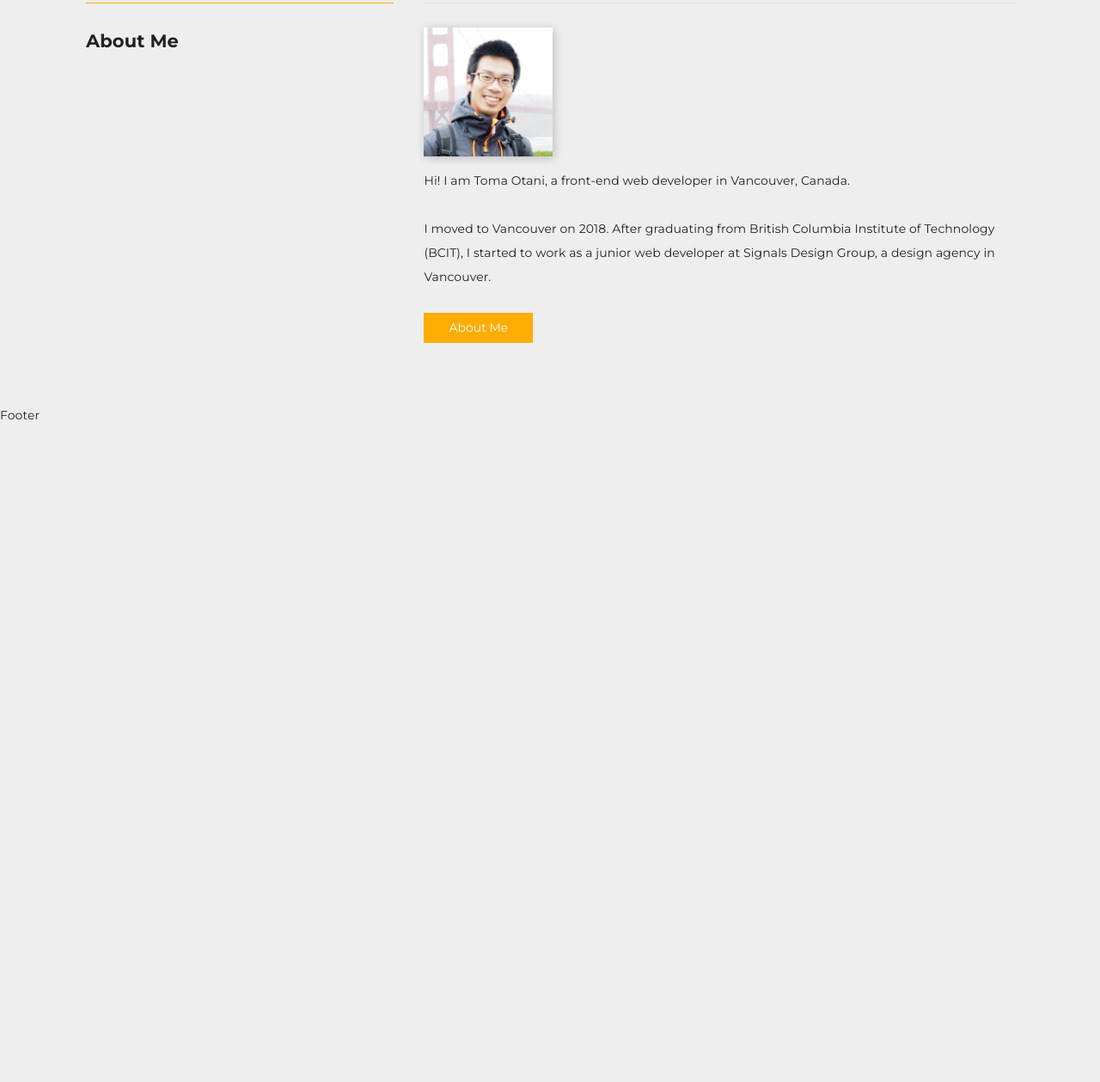
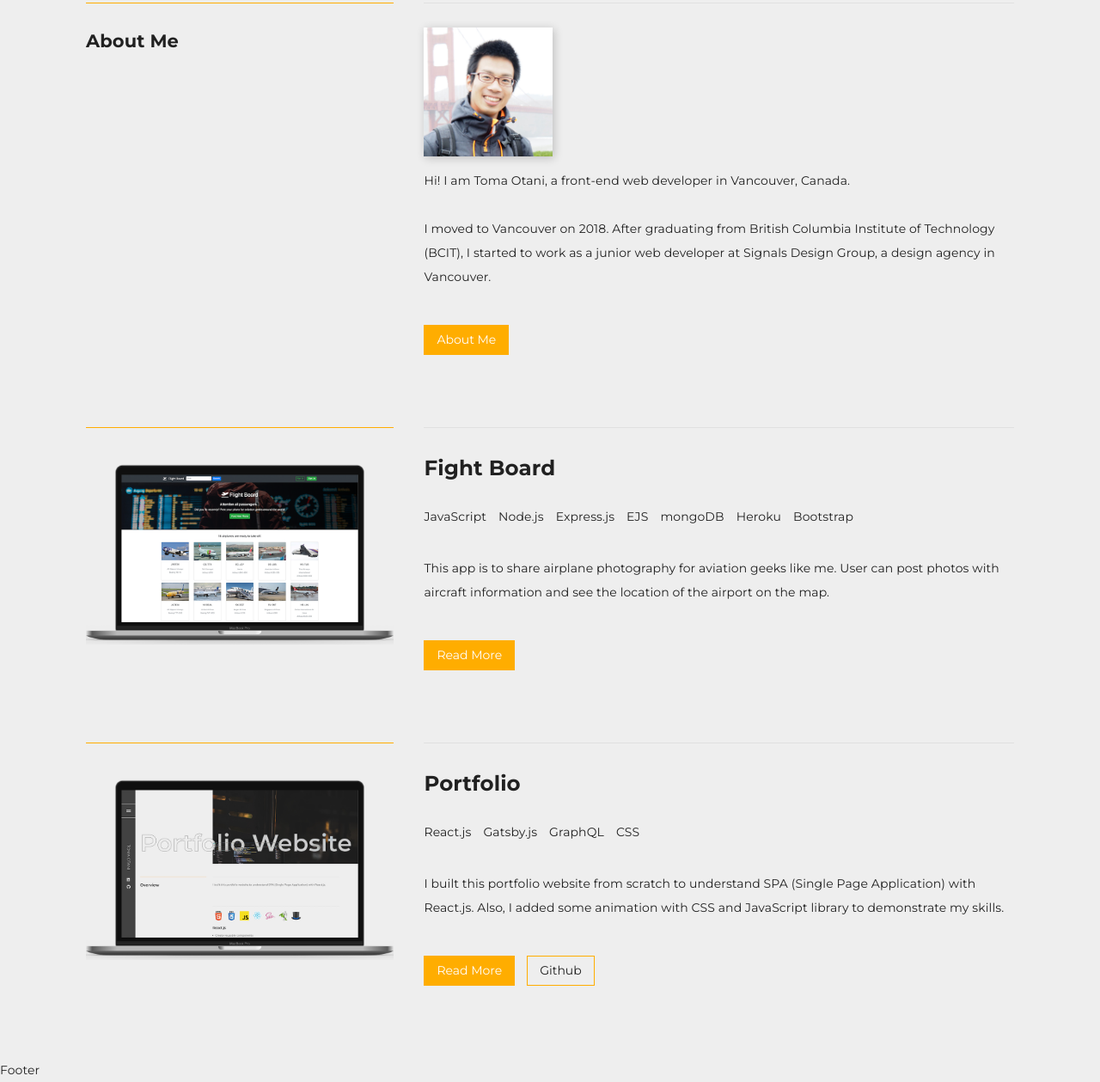
Before and after one commit to OtaniToma/Portfolio3.0, a Gatsby site: page / in a window 1280 px wide. Shown: the part 872-2131 px from the top of the page at 86% size. Before the commit the page ends 1369 px from the top, so only its background shows below. Built offline with nearby package versions, Linux system fonts and the light colour scheme; Gatsby itself is replaced by a stand-in of ours.

Commit message:
add worksitem component

```diff
--- /dev/null
+++ b/src/components/WorksItem.js
@@ -0,0 +1,34 @@
+import React from 'react'
+import Button from '../components/button'
+
+const WorksItem = ({ heading, image, skills, link, github, description }) => {
+
+  return (
+    <>
+      <section className="works-item">
+        <div className="works-item__container inner-wrap">
+          <div className="works-item__header">
+            <div className="works-item__header__line"></div>
+            <img src={image} alt="" />
+          </div>
+          <div className="works-item__body">
+            <div className="works-item__body__line"></div>
+            <h2>{heading}</h2>
+            <ul class="skills">
+              { skills.map(skill => {
+                return <li key={skill}>{skill}</li>
+              }) }
+            </ul>
+            <p>{description}</p>
+            <div className="button-group">
+              <Button value={'Read More'} type={'solid'} link={link} />
+              { github && <Button value={'Github'} type={'outline'} link={github} external={true} /> }
+            </div>
+          </div>
+        </div>
+      </section>
+    </>
+  )
+}
+
+export default WorksItem
--- a/src/components/button.js
+++ b/src/components/button.js
@@ -1,12 +1,19 @@
 import React from 'react'
 import { Link } from 'gatsby'
 
-export default ({ value, type, link }) => (
+export default ({ value, type, link, external }) => (
   <>
-    <Link to={link}>
-      <button class={"btn " + "btn--" + type}>
-        {value}
-      </button>
-    </Link>
+    { external ?
+      <a href={link} target="_blank">
+        <button class={"btn " + "btn--" + type}>
+          {value}
+        </button>
+      </a> :
+      <Link to={link}>
+        <button class={"btn " + "btn--" + type}>
+          {value}
+        </button>
+      </Link>
+    }
   </>
 )
--- a/src/pages/index.js
+++ b/src/pages/index.js
@@ -2,11 +2,13 @@ import React from 'react'
 import { Link } from 'gatsby'
 import Layout from '../components/layout'
 import TextBlock from '../components/textblock'
+import WorksItem from '../components/WorksItem'
 import Button from '../components/button'
 import TransformPerspective from '../components/transformPerspective'
 
 export default () => (
   <Layout>
+
     <section className="home">
       <div className="home__container">
         <div className="home__name">
@@ -27,11 +29,31 @@ export default () => (
         </Link>
       </div>
     </section>
+
     <TextBlock heading={'About Me'} pagetop={true} sectionid={'about'}>
       <TransformPerspective path={'../images/about/avatar.jpg'}/>
       <p>Hi! I am Toma Otani, a front-end web developer in Vancouver, Canada.</p>
       <p>I moved to Vancouver on 2018. After graduating from British Columbia Institute of Technology (BCIT), I started to work as a junior web developer at Signals Design Group, a design agency in Vancouver.</p>
       <Button value={'About Me'} type={'solid'} link={'/about'} />
     </TextBlock>
+
+    <WorksItem
+      heading={'Fight Board'}
+      image={'/images/works/flightboard.png'}
+      skills={['JavaScript', 'Node.js', 'Express.js', 'EJS', 'mongoDB', 'Heroku', 'Bootstrap']}
+      link={'/works/flightboard'}
+      github={''}
+      description={'This app is to share airplane photography for aviation geeks like me. User can post photos with aircraft information and see the location of the airport on the map.'}
+    />
+
+    <WorksItem
+      heading={'Portfolio'}
+      image={'/images/works/portfolio.png'}
+      skills={['React.js', 'Gatsby.js', 'GraphQL', 'CSS']}
+      link={'/works/flightboard'}
+      github={'https://github.com/OtaniToma/Portfolio3.0'}
+      description={'I built this portfolio website from scratch to understand SPA (Single Page Application) with React.js. Also, I added some animation with CSS and JavaScript library to demonstrate my skills.'}
+    />
+
   </Layout>
 )
--- a/src/styles/components/_all.scss
+++ b/src/styles/components/_all.scss
@@ -1,6 +1,7 @@
 @import 'header';
 @import 'nav';
 @import 'textblock';
+@import 'worksItem';
 @import 'companyInfo';
 @import 'button';
 @import 'transform-perspective';
--- a/src/styles/components/_button.scss
+++ b/src/styles/components/_button.scss
@@ -2,11 +2,12 @@
 	display: inline-block;
 	color: $color-body;
 	font-size: 1rem;
-	cursor:pointer;
+	margin: 1rem 0;
+	cursor: pointer;
 
   &--outline,
   &--solid {
-		padding: 0 2rem;
+		padding: 0 1rem;
 		height: $button-height;
 	}
 
@@ -24,15 +25,15 @@
 	}
 
 	&--solid {
-		background:$color-main;
-		color:white;
-    border:solid 1px $color-main;
+		background: $color-main;
+		color: white;
+    border: solid 1px $color-main;
 		transition: .25s all ease;
 
 		&:hover{
 			background: transparent;
 			color: $color-grey-900;
-      border:solid 1px $color-main;
+      border: solid 1px $color-main;
 			transition: .25s all ease;
 		}
 	}
--- /dev/null
+++ b/src/styles/components/_worksItem.scss
@@ -0,0 +1,77 @@
+.works-item {
+
+  &__container {
+    width: calc(100% - 100px);
+    position: relative;
+    display: flex;
+    justify-content: space-between;
+    margin-bottom: 5rem;
+
+    @include mq('s') {
+      width: 100%;
+      flex-direction: column;
+    }
+  }
+
+  &__header {
+    width: 33.33%;
+    padding: 0 2.5rem 0 0;
+
+    @include mq('s') {
+      width: 100%;
+      padding: 0;
+    }
+
+    &__line {
+      width: 100%;
+      border-top: 1px solid $color-main;
+      margin-bottom: 2rem;
+      transition: all .5s ease;
+
+      @include mq('s') {
+        width: 50%;
+      }
+    }
+
+    h2 {
+      font-size: 1.5rem;
+    }
+  }
+
+  &__body {
+    width: 66.66%;
+    padding-right: 100px;
+
+    @include mq('s') {
+      width: 100%;
+      padding-right: 0;
+    }
+
+    &__line {
+      width: 100%;
+      border-top: 1px solid $color-grey-300;
+      margin-bottom: 2rem;
+
+      @include mq('s') {
+        border-top: none;
+      }
+    }
+
+    .skills {
+      display: flex;
+      flex-wrap: wrap;
+
+      li {
+        margin-right: 1rem;
+      }
+    }
+  }
+
+  .button-group {
+    display: flex;
+
+    a:nth-child(2) {
+      margin-left: 1rem;
+    }
+  }
+}
```
